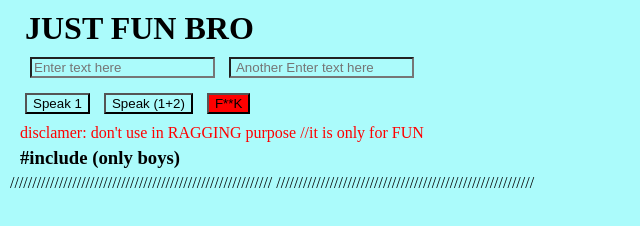
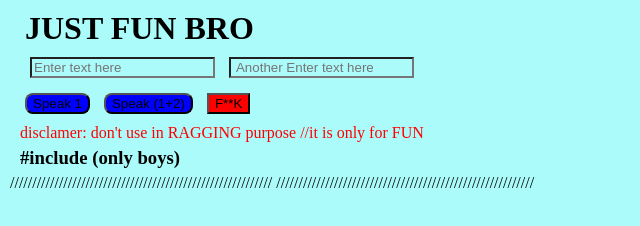
Before and after one commit to prabhanjan-polai/text-to-spoke, a plain HTML site: page index.html in a window 1280 px wide. Shown: the whole page, without its empty margins (0-640 px from the left). Drawn offline with Linux system fonts and the light colour scheme.

Commit message:
Update index.html

```diff
--- a/index.html
+++ b/index.html
@@ -23,12 +23,12 @@
     </div>
 
    <div id="BUTTONCONTENER"></div>
-    <button onclick="speakInput()"  class="button">Speak 1</button>
+    <button onclick="speakInput()" id="speak1" class="button">Speak 1</button>
 
     <!--<button onclick="speakInput2()">Speak 2</button>
        -->
 
-    <button onclick="speakInput()+speakInput2()"  class="button">Speak (1+2)</button>
+    <button onclick="speakInput()+speakInput2()" id="speak2"  class="button">Speak (1+2)</button>
 
     <button onclick="fuck()"  id="fuck">F**K</button>
    </div>
@@ -101,7 +101,14 @@
             background-color: red;
 
     }
-
+     #speak1{
+             background-color: blue;
+             border-radius: 8px;
+       }
+       #speak2{
+             background-color: blue;
+             border-radius: 8px;
+       }
 
 </style>
 //////////////////////////////////////////////////////////
```
